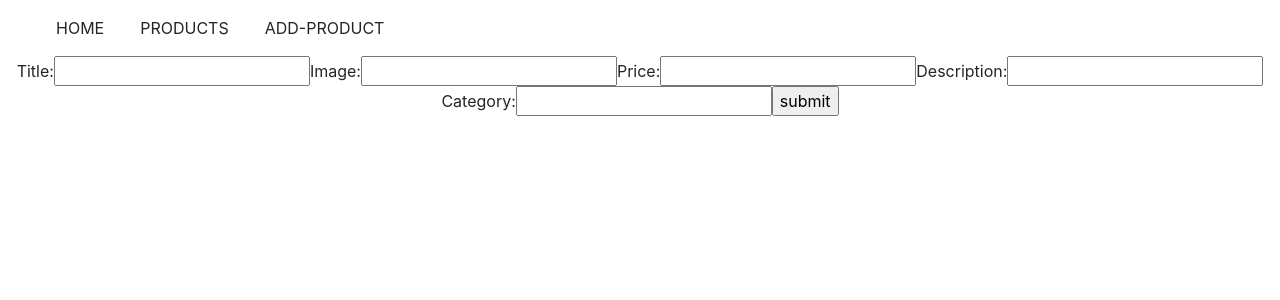
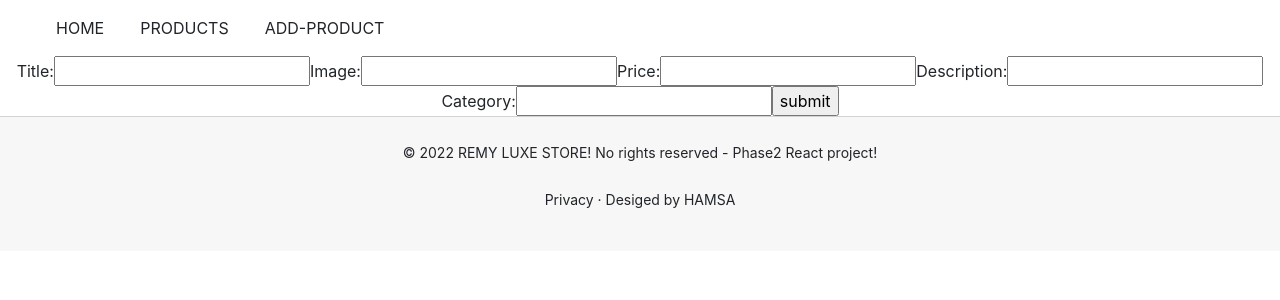
Before and after one commit to Ramayan0/E-Commerce-Project, a React (Create React App) app: page /addProduct in a window 1280 px wide. Shown: the top 300 px of the page. Built offline with nearby package versions, Linux system fonts and the light colour scheme.

Commit message:
"Added Footer Component "

```diff
--- a/src/App.js
+++ b/src/App.js
@@ -4,6 +4,7 @@ import { BrowserRouter, Route, Routes } from "react-router-dom";
 import Home from "./components/Home";
 import Form from "./components/Form";
 import NavBar from "./components/NavBar";
+import Footer from "./components/Footer";
 const App = () => {
   return (
     <div className="App">
@@ -14,6 +15,7 @@ const App = () => {
           <Route exact path="/addProduct" element={<Form />} />
           <Route exact path="/products" element={<ProductList />} />
         </Routes>
+        <Footer />
       </BrowserRouter>
     </div>
   );
--- /dev/null
+++ b/src/components/Footer.js
@@ -0,0 +1,12 @@
+import React from "react";
+import "./Header.css";
+function Footer() {
+  return (
+    <div className="footer">
+      <p>© 2022 REMY LUXE STORE! No rights reserved - Phase2 React project!</p>
+      <p>Privacy · Desiged by HAMSA</p>
+    </div>
+  );
+}
+
+export default Footer;
--- a/src/components/Form.js
+++ b/src/components/Form.js
@@ -1,4 +1,5 @@
 import React, { useState } from "react";
+// import Footer from "./Footer";
 
 function Form({ addProduct }) {
   const [image, setImage] = useState("");
--- a/src/components/Header.css
+++ b/src/components/Header.css
@@ -55,9 +55,20 @@
 .home {
   /* height: 100px; */
   min-height: 10px;
-
 }
 .d-block {
   width: 100%;
   height: 400px;
 }
+
+.footer {
+  border-top: 1px solid lightgray;
+  padding: 20px;
+  background-color: #f7f7f7;
+  text-align: center;
+}
+
+.footer > p {
+  padding: 5px;
+  font-size: 14px;
+}
--- a/src/components/Home.js
+++ b/src/components/Home.js
@@ -25,13 +25,13 @@ function Home() {
               src={require("./men.jpg")}
               alt="First slide"
             />
-            <div class="carousel-caption d-none d-md-block">
+            {/* <div class="carousel-caption d-none d-md-block">
               <h5>My Caption Title (1st Image)</h5>
               <p>
                 The whole caption will only show up if the screen is at least
                 medium size.
               </p>
-            </div>
+            </div> */}
           </div>
           <div class="carousel-item">
             <img
```
Also changed, not shown: src/components/Search.js (+28 -28 lines).
